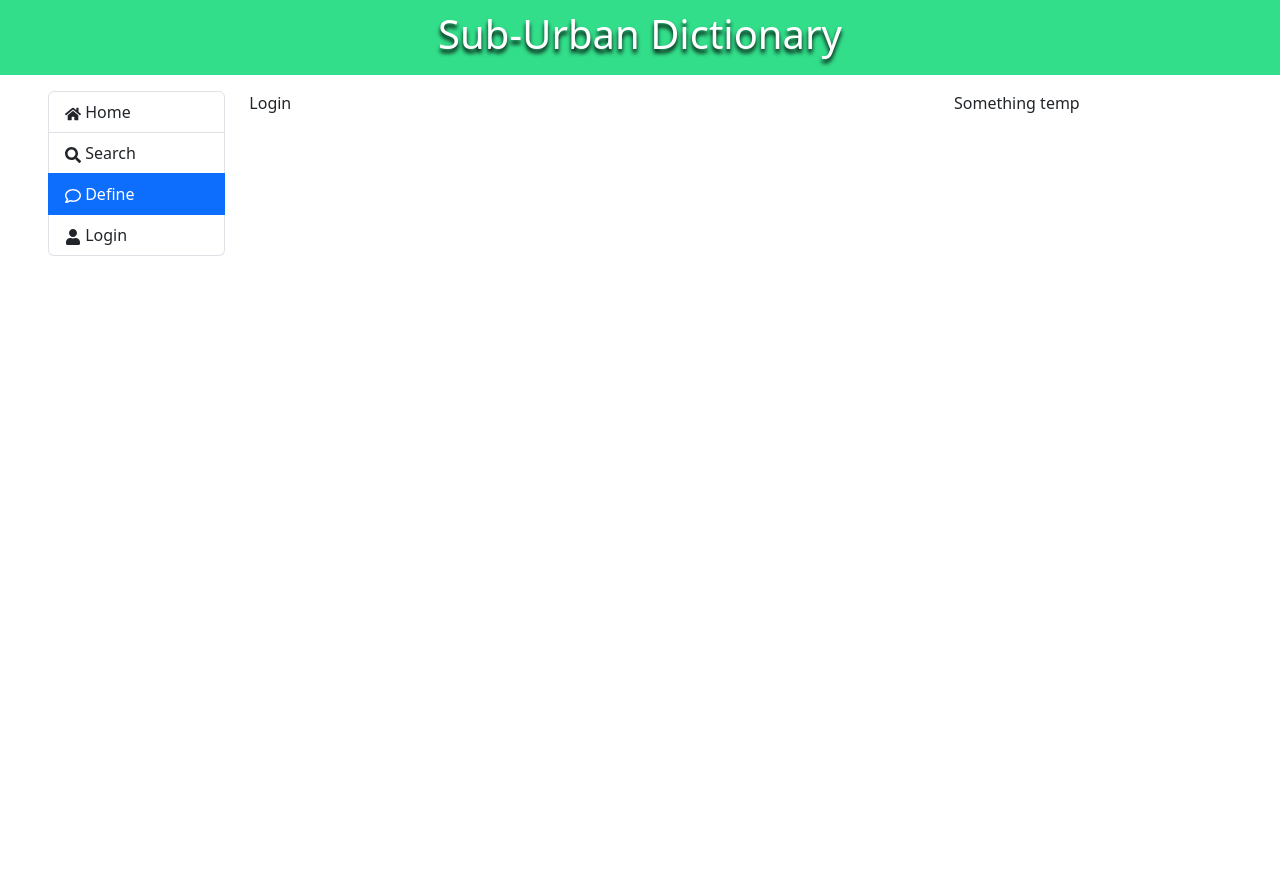
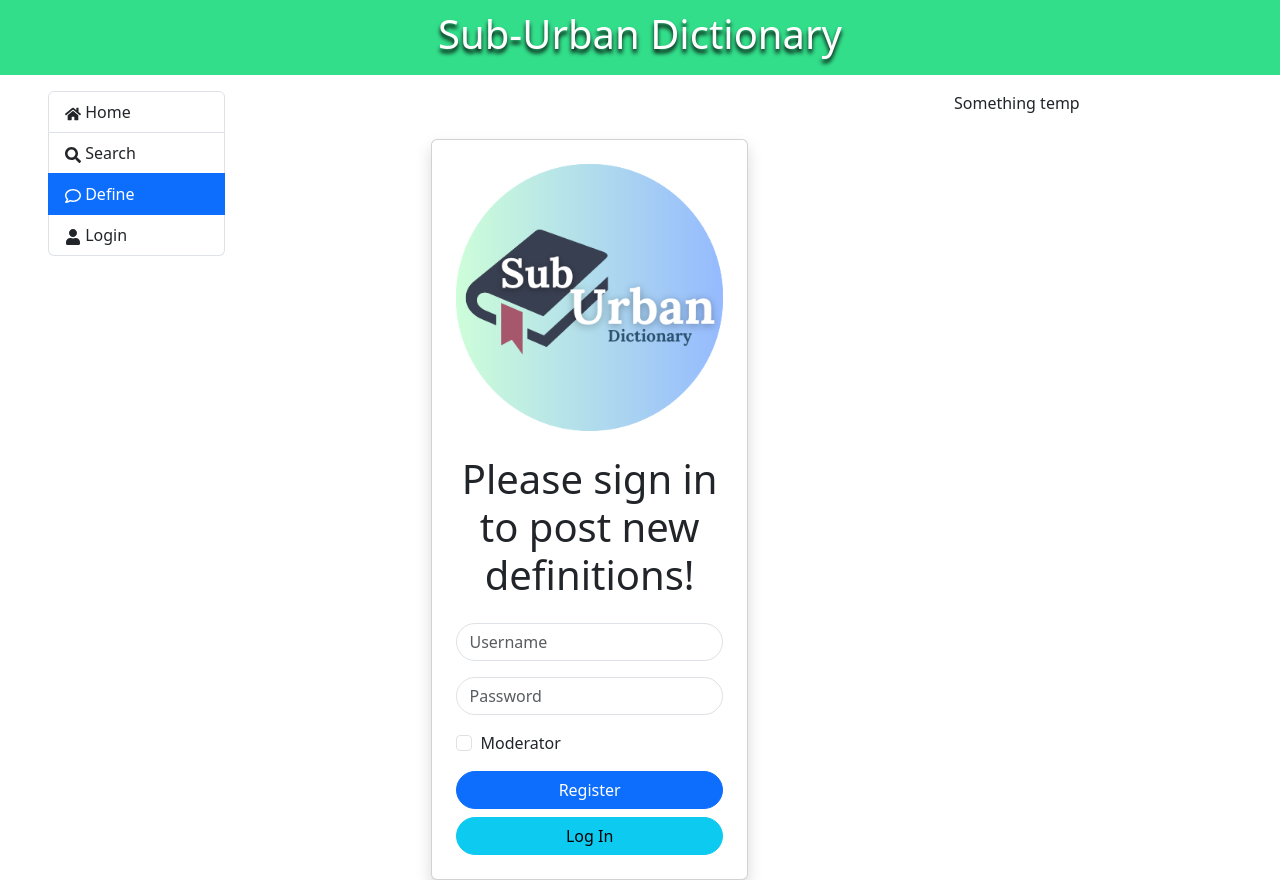
Before and after one commit to zprintln/SubUrban-Dictionary, a React (Create React App) app in the folder web-dev/: page /define in a window 1280 px wide. Before the commit the page ends 800 px from the top, so only its background shows below. Built offline with nearby package versions, Linux system fonts and the light colour scheme.

Commit message:
changes to home,login,search,

```diff
--- a/web-dev/src/screens/home-screen.js
+++ b/web-dev/src/screens/home-screen.js
@@ -1,7 +1,35 @@
+import React, { useState } from 'react';
+import { AiOutlineSearch } from 'react-icons/ai';
+import { performSearch } from '../services/search-service';
+
 const HomeScreen = () => {
-    return (<div>
-        Home
-    </div>)
-};
+    const [searchTerm, setSearchTerm] = useState('');
+    const [results, setResults] = useState([]);
 
-export default HomeScreen;
+    return (
+      <div className="row">
+        <div className="col-11 position-relative">
+          <input
+            placeholder="Search a definition"
+            className="form-control rounded-pill ps-5"
+            value={searchTerm}
+            onChange={(e) => setSearchTerm(e.target.value)}
+          />
+          <AiOutlineSearch
+            className="fs-3 position-absolute"
+            style={{ left: '25px', bottom: '3px' }}
+            onClick={() => performSearch(searchTerm, setResults)} // Call with parameters
+          />
+        </div>
+        {/* Render the search results */}
+        <div>
+          {results.map((result, index) => (
+            <div key={index}>{result.definition}</div>
+          ))}
+        </div>
+        {/* Other content of the home screen */}
+      </div>
+    );
+  };
+
+  export default HomeScreen;
--- /dev/null
+++ b/web-dev/src/screens/login-screen.css
@@ -0,0 +1,8 @@
+.logo-image {
+    max-width: 100px;
+  }
+
+  .text-style {
+    font-family: Arial, sans-serif;
+    font-weight: bold;
+  }
--- a/web-dev/src/screens/login-screen.js
+++ b/web-dev/src/screens/login-screen.js
@@ -1,7 +1,80 @@
+import React, { useState } from 'react';
+import { useDispatch} from 'react-redux';
+import { loginThunk, registerThunk } from '../services/user-reducer';
+import logoImage from '../images/logo.png';
+import './login-screen.css'
+
 const LoginScreen = () => {
-    return (<div>
-        Login
-    </div>)
+  const [username, setUsername] = useState('');
+  const [password, setPassword] = useState('');
+  const [isModerator, setIsModerator] = useState(false);
+  const dispatch = useDispatch();
+
+  const handleLogin = () => {
+    dispatch(loginThunk({ username, password }));
+  };
+
+  const handleRegister = () => {
+    dispatch(registerThunk({ username, password, isModerator }));
+  };
+
+  return (
+    <div className="container mt-5">
+    <div className="row justify-content-center">
+      <div className="col-lg-6">
+        <div className="card p-4 shadow">
+        <div className="text-center mb-4">
+              <img
+                src={logoImage}
+                alt="Logo"
+                className="img-fluid logo-image"
+              />
+            </div>
+            <h1 className="text-center mb-4">Please sign in to post new definitions!</h1>
+          <div className="mb-3">
+            <input
+              type="text"
+              className="form-control rounded-pill"
+              placeholder="Username"
+              onChange={(e) => setUsername(e.target.value)}
+            />
+          </div>
+          <div className="mb-3">
+            <input
+              type="password"
+              className="form-control rounded-pill"
+              placeholder="Password"
+              onChange={(e) => setPassword(e.target.value)}
+            />
+          </div>
+          <div className="mb-3 form-check">
+            <input
+              type="checkbox"
+              className="form-check-input"
+              checked={isModerator}
+              onChange={(e) => setIsModerator(e.target.checked)}
+            />
+            <label className="form-check-label">Moderator</label>
+          </div>
+          <div className="d-grid gap-2">
+            <button
+              className="btn btn-primary rounded-pill"
+              onClick={handleRegister}
+            >
+              Register
+            </button>
+            <button
+              className="btn btn-info rounded-pill"
+              onClick={handleLogin}
+            >
+              Log In
+            </button>
+          </div>
+        </div>
+      </div>
+    </div>
+  </div>
+  );
 };
 
 export default LoginScreen;
--- a/web-dev/src/screens/search-screen.js
+++ b/web-dev/src/screens/search-screen.js
@@ -1,7 +1,35 @@
+import React, { useState } from 'react';
+import { AiOutlineSearch } from 'react-icons/ai';
+import { performSearch } from '../services/search-service';
+
 const SearchScreen = () => {
-    return (<div>
-        Search
-    </div>)
+    const [searchTerm, setSearchTerm] = useState('');
+    const [results, setResults] = useState([]);
+
+    return (
+      <div className="row">
+        <div className="col-11 position-relative">
+          <input
+            placeholder="Search a definition"
+            className="form-control rounded-pill ps-5"
+            value={searchTerm}
+            onChange={(e) => setSearchTerm(e.target.value)}
+          />
+          <AiOutlineSearch
+            className="fs-3 position-absolute"
+            style={{ left: '25px', bottom: '3px' }}
+            onClick={() => performSearch(searchTerm, setResults)} // Call with parameters
+          />
+        </div>
+        {/* Render the search results */}
+        <div>
+          {results.map((result, index) => (
+            <div key={index}>{result.definition}</div>
+          ))}
+        </div>
+        {/* Other content of the home screen */}
+      </div>
+    )
 };
 
 export default SearchScreen;
--- /dev/null
+++ b/web-dev/src/services/search-service.js
@@ -0,0 +1,30 @@
+import axios from 'axios';
+
+export const handleExplore = async () => {
+  try {
+    const response = await axios.get('/api/explore');
+    return response.data;
+  } catch (error) {
+    console.error('Error fetching explore posts:', error);
+    throw new Error('Failed to fetch explore posts');
+  }
+};
+
+export const handleSearch = async (searchTerm) => {
+    try {
+      const response = await axios.get(`/api/search?word=${searchTerm}`);
+      return response.data;
+    } catch (error) {
+      console.error('Error searching posts:', error);
+      throw new Error('Failed to search posts');
+    }
+  };
+
+  export const performSearch = async (searchTerm, setResults) => {
+    try {
+      const searchResults = await handleSearch(searchTerm);
+      setResults(searchResults);
+    } catch (error) {
+      console.error('Search failed:', error);
+    }
+  };
--- a/web-dev/src/services/user-reducer.js
+++ b/web-dev/src/services/user-reducer.js
@@ -1,21 +1,21 @@
 import { createAsyncThunk, createSlice } from "@reduxjs/toolkit";
 import * as authService from "./user-service";
 
-const loginThunk = createAsyncThunk("users/login", async (credentials) => {
+export const loginThunk = createAsyncThunk("users/login", async (credentials) => {
   const user = await authService.login(credentials);
   return user;
 });
 
-const profileThunk = createAsyncThunk("users/profile", async () => {
+export const profileThunk = createAsyncThunk("users/profile", async () => {
   const response = authService.profile();
   return response.data;
 });
 
-const logoutThunk = createAsyncThunk("users/logout", async () => {
+export const logoutThunk = createAsyncThunk("users/logout", async () => {
   return await authService.logout();
 });
 
-const registerThunk = createAsyncThunk("users/register", async (user) => {
+export const registerThunk = createAsyncThunk("users/register", async (user) => {
   return await authService.register(user);
 });
 
```
Also changed, not shown: web-dev/src/images/logo.png (added).
